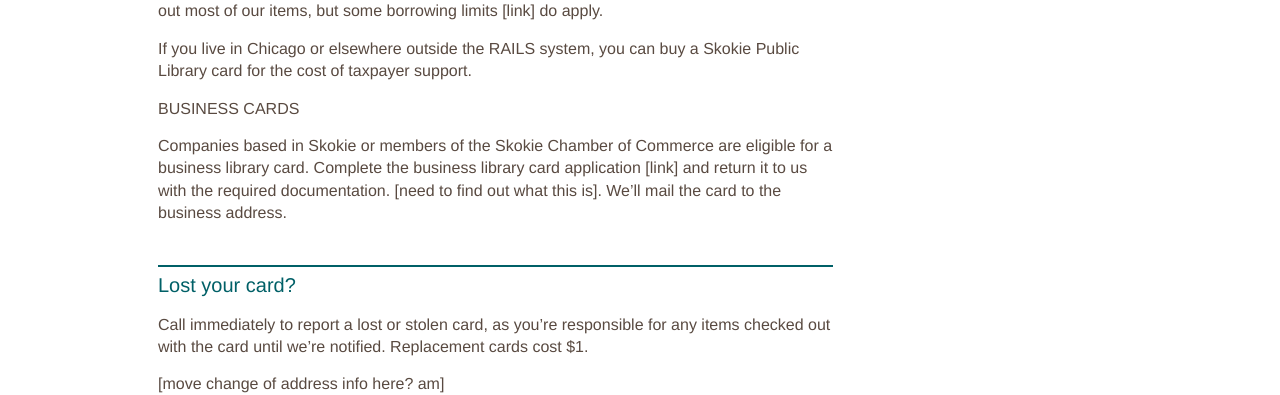
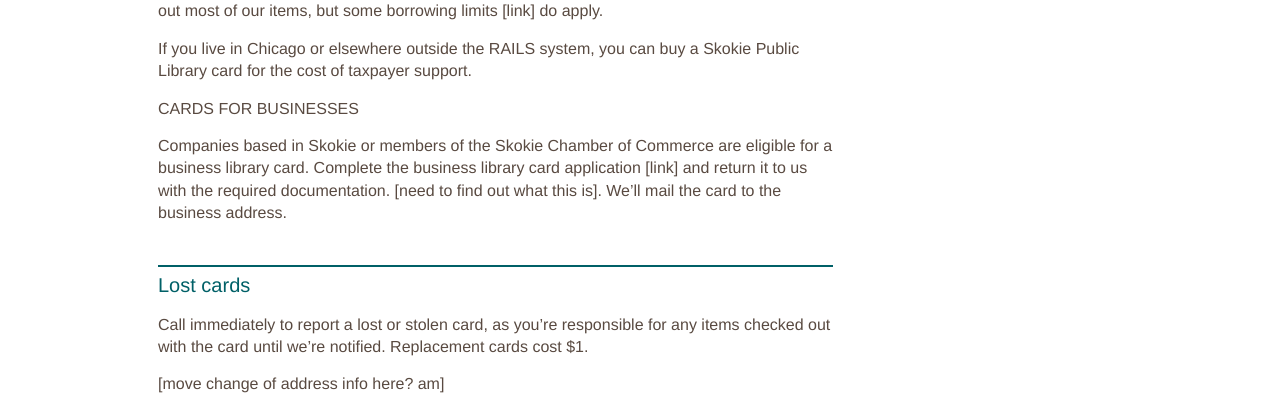
Before and after one commit to skokielibrary/spl-content, a Jekyll site: the page built from _content/eileen/account--apply.markdown, in a window 1280 px wide. Shown: the part 641-1036 px from the top of the page. Built offline with Jekyll 4.4.1, drawn with Linux system fonts in a browser that asks for light colours.

Commit message:
Updated account--apply.markdown

```diff
--- a/_content/eileen/account--apply.markdown
+++ b/_content/eileen/account--apply.markdown
@@ -20,10 +20,10 @@ If you don't live in Skokie but have a library card from a [RAILS public library
 
 If you live in Chicago or elsewhere outside the RAILS system, you can buy a Skokie Public Library card for the cost of taxpayer support.
 
-###Business cards
+###Cards for businesses
 Companies based in Skokie or members of the Skokie Chamber of Commerce are eligible for a business library card. Complete the business library card application [link] and return it to us with the required documentation. [need to find out what this is]. We'll mail the card to the business address.
 
-##Lost your card?
+##Lost cards
 Call immediately to report a lost or stolen card, as you're responsible for any items checked out with the card until we're notified. Replacement cards cost $1.
 
 [move change of address info here? am]
```
